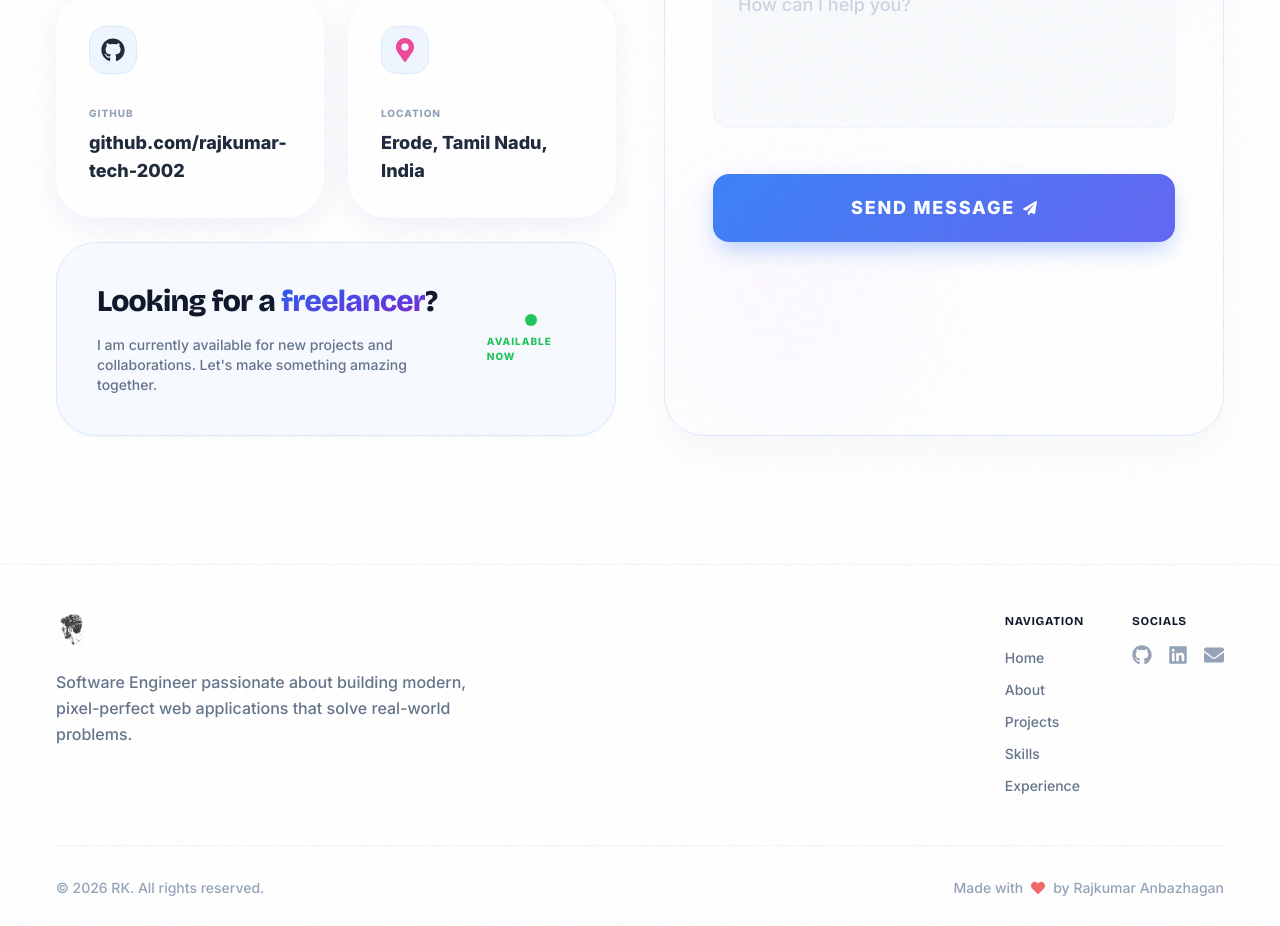
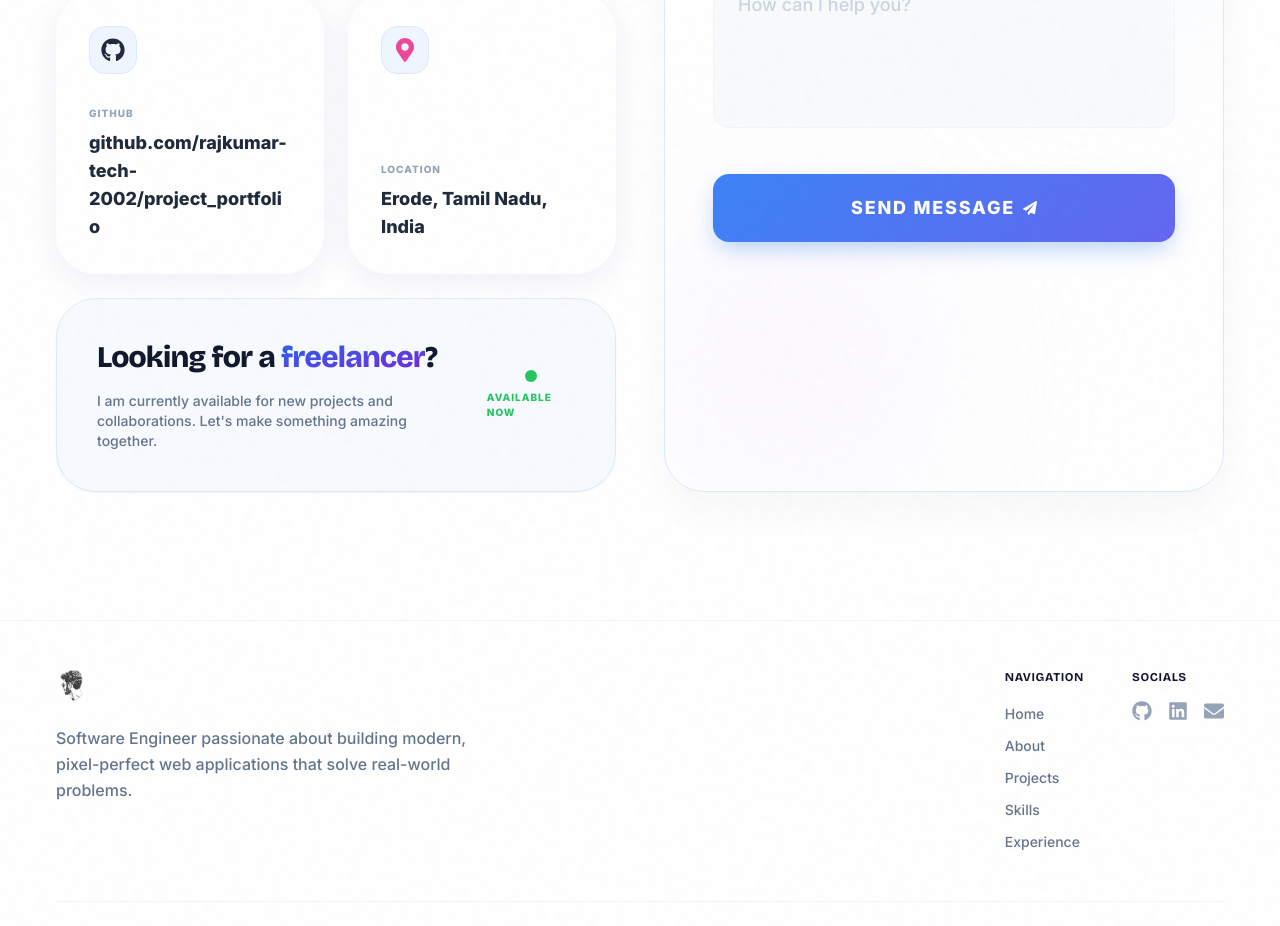
Before and after one commit to rajkumar-tech-2002/project_portfolio, a React (Vite) app in the folder client/: page / in a window 1280 px wide. Shown: the part 7200-8126 px from the top of the page. Built offline with nearby package versions, Linux system fonts and the light colour scheme.

Commit message:
update github links and project repository URL

```diff
--- a/client/src/components/layout/Footer.jsx
+++ b/client/src/components/layout/Footer.jsx
@@ -41,7 +41,7 @@ const Footer = () => {
               <h4 className="text-xs font-bold tracking-wider uppercase text-slate-900">Socials</h4>
               <div className="flex gap-4">
                 {[
-                  { icon: FaGithub, href: "https://github.com/rajkumar-tech-2002" },
+                  { icon: FaGithub, href: "https://github.com/rajkumar-tech-2002/project_portfolio" },
                   { icon: FaLinkedin, href: "https://www.linkedin.com/in/rajkumar-anbazhagan-425519297?utm_source=share_via&utm_content=profile&utm_medium=member_android" },
                   { icon: FaEnvelope, href: "https://mail.google.com/mail/?view=cm&fs=1&to=rajkumaranbazhagan98@gmail.com" }
                 ].map((social, index) => (
--- a/client/src/components/sections/About.jsx
+++ b/client/src/components/sections/About.jsx
@@ -143,7 +143,7 @@ const About = () => {
                   <FaLinkedin size={20} />
                 </a>
                 <a
-                  href="https://github.com/rajkumar-tech-2002"
+                  href="https://github.com/rajkumar-tech-2002/project_portfolio"
                   target="_blank"
                   rel="noopener noreferrer"
                   className="w-12 h-12 rounded-2xl bg-slate-50 border border-slate-100 flex items-center justify-center text-slate-400 hover:text-blue-600 hover:bg-white hover:border-blue-200 transition-all duration-300 shadow-sm"
--- a/client/src/components/sections/Contact.jsx
+++ b/client/src/components/sections/Contact.jsx
@@ -55,7 +55,7 @@ const Contact = () => {
   const contactInfo = [
     { icon: <FaEnvelope className="text-blue-500" />, label: "Email", value: "rajkumaranbazhagan98@gmail.com", href: "https://mail.google.com/mail/?view=cm&fs=1&to=rajkumaranbazhagan98@gmail.com" },
     { icon: <FaLinkedin className="text-blue-600" />, label: "LinkedIn", value: "rajkumar-anbazhagan", href: "https://www.linkedin.com/in/rajkumar-anbazhagan-425519297?utm_source=share_via&utm_content=profile&utm_medium=member_android" },
-    { icon: <FaGithub className="text-slate-800" />, label: "GitHub", value: "github.com/rajkumar-tech-2002", href: "https://github.com/rajkumar-tech-2002" },
+    { icon: <FaGithub className="text-slate-800" />, label: "GitHub", value: "github.com/rajkumar-tech-2002/project_portfolio", href: "https://github.com/rajkumar-tech-2002/project_portfolio" },
     { icon: <FaMapMarkerAlt className="text-pink-500" />, label: "Location", value: "Erode, Tamil Nadu, India", href: "https://www.google.com/maps/search/Nandha+Engineering+College+Erode+Perundurai+Main+Road+Vaikkaalmedu" },
   ];
 
--- a/client/src/data/projects.jsx
+++ b/client/src/data/projects.jsx
@@ -36,7 +36,7 @@ export const projects = [
         description: "High-performance portfolio website with smooth animations, advanced glassmorphism, and optimized assets.",
         image: "/assets/images/projects/portfolio.png",
         tags: ["React", "Framer Motion", "Vite", "JS"],
-        github: "#",
+        github: "https://github.com/rajkumar-tech-2002/project_portfolio",
         demo: "#"
     },
 ];
```
